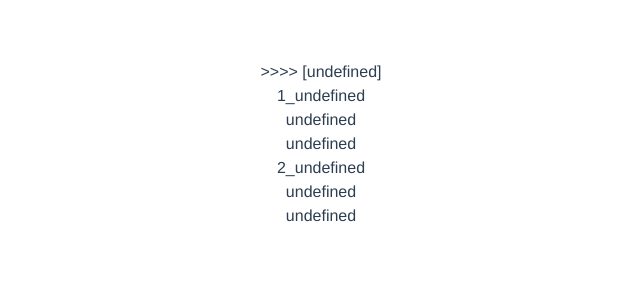
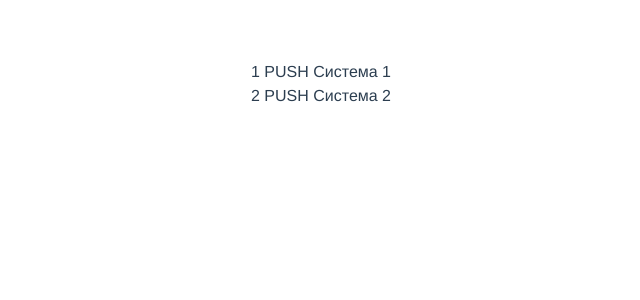
Before and after one commit to skitale-design/dynamic-table, a Vue app: page / in a window 1280 px wide. Shown: the top 300 px of the page, without its empty margins (319-959 px from the left). Built offline with nearby package versions, Linux system fonts and the light colour scheme.

Commit message:
Ш 7: распарсить json тут же в секции script и проверять условие "includes()" локально, то есть без обращения к StateStore.js

```diff
--- a/src/App.vue
+++ b/src/App.vue
@@ -1,12 +1,11 @@
 <template>
   <div>
-    <span>{{ `>>>> [${console.log(`>>>> [${state.SysIds.value}]`)}]` }}</span>
-    <div v-for="u in users.jsondata" :key="u.id">
-      <div> {{ `${u.id}_${console.log(`>>>> u.id : [${u.id}]`)}` }}</div>
+    <div v-for="u in json" :key="u.id">
       <div v-for="s in u.system " :key="s.id" >
-        <span>{{ `${console.log(`>>> [${state.SysIds.value}].includes(${s.id}): ${state.SysIds.value.includes(s.id)}`)}` }}</span>
-        <div v-if="!state.SysIds.value.includes(s.id)" >
-          <OnlyDivs :msg="s.name" :top="0" :left="s.id*100" :id="s.id" color="#98cbff" :type=s.type ref="system" />
+        <!-- <span>{{ `${console.log(`>>> [${ids}].includes(${s.id}): ${ids.includes(s.id)}`)}` }}</span> -->
+        <div v-if="!ids.includes(s.id)" >
+            <span>{{ ids.push(s.id) }}</span>
+            PUSH {{ s.name }}
         </div>
       </div>
     </div>
@@ -14,9 +13,26 @@
 </template>
 
 <script setup>
+  // import {reactive} from 'vue'
   import users from "./data/users.json";
-  import OnlyDivs from "./components/OnlyDivs/OnlyDivs.vue";
-  import {state} from './components/StateStore.js'
+  // import OnlyDivs from "./components/OnlyDivs/OnlyDivs.vue";
+  //import {state} from './components/StateStore.js'
+
+  const json = users.jsondata.map(user => ({
+  ...user,
+  system: user.system.map(system => ({
+    ...system,
+    role: system.role.map(role => ({
+      ...role
+    }))
+  }))
+}))
+
+const ids = [] //state.SysIds.value
+
+// console.log([...new Set(json.flatMap(x=>x.system.map(x=>x.id)))]) // [1,2] - список уникальных id систем
+
+
 </script>
 
 <style>
--- a/src/data/users.json
+++ b/src/data/users.json
@@ -6,7 +6,7 @@
       "name": "Иванов Иван Иванович",
       "system": [
         {
-          "id": 10,
+          "id": 1,
           "type": "system",
           "name": "Система 1",
           "role": [
@@ -16,7 +16,7 @@
           ]
         },
         {
-          "id": 20,
+          "id": 2,
           "type": "system",
           "name": "Система 2",
           "role": [
@@ -33,7 +33,7 @@
       "name": "Петров Петр Петрович",
       "system": [
         {
-          "id": 11,
+          "id": 1,
           "type": "system",
           "name": "Система 1",
           "role": [
@@ -43,7 +43,7 @@
           ]
         },
         {
-          "id": 222,
+          "id": 2,
           "type": "system",
           "name": "Система 2",
           "role": [
```
